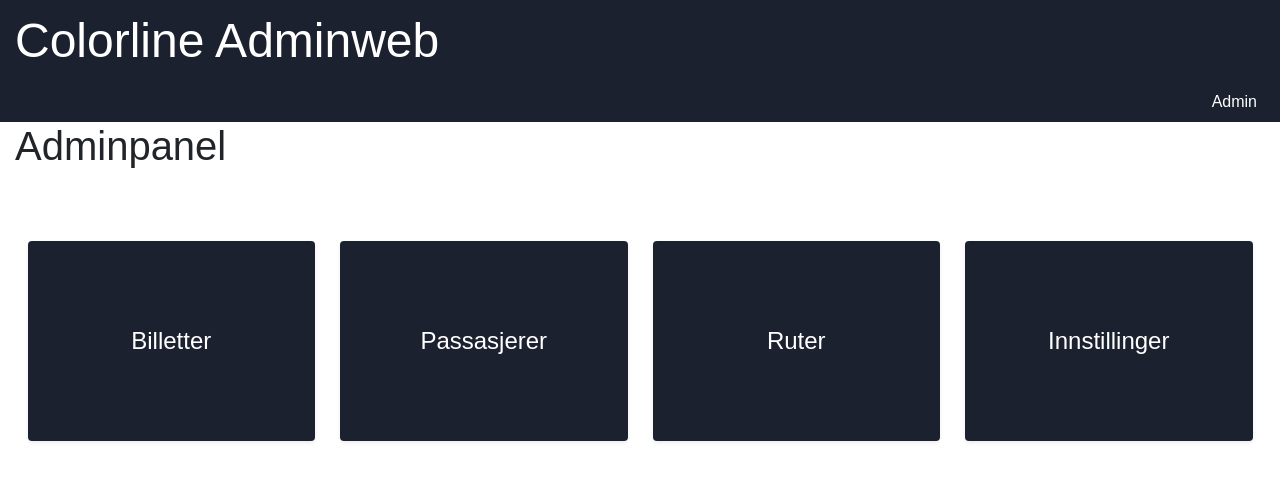
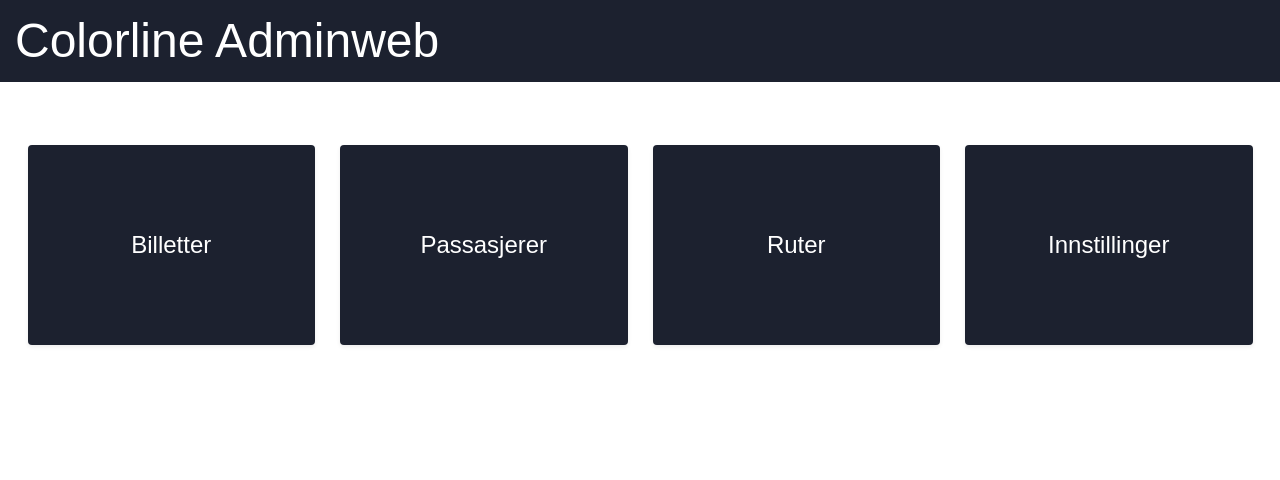
Before and after one commit to helenerogne/WebAppOppg2, an Angular app in the folder WebAppOppg2/ClientApp/: page /admin in a window 1280 px wide. Shown: the top 480 px of the page. Built offline with nearby package versions, Linux system fonts and the light colour scheme.

Commit message:
* admin.component.html: * passengerList.component.html:
* meny.component.html: fixed

```diff
--- a/WebAppOppg2/ClientApp/src/app/admin/admin.component.html
+++ b/WebAppOppg2/ClientApp/src/app/admin/admin.component.html
@@ -1,5 +1,4 @@
   <div class="container-fluid">
-    <h1>Adminpanel</h1>
     <div class="flex">
         <div class="admin-button-wrapper flex-box">
             <button class="btn panelbtn" routerLink="/ticketList">Billetter</button>
--- a/WebAppOppg2/ClientApp/src/app/meny/meny.component.html
+++ b/WebAppOppg2/ClientApp/src/app/meny/meny.component.html
@@ -12,15 +12,6 @@
                 <span class="navbar-toggler-icon"></span>
             </button>
 
-                <div class="navbar-collapse collapse d-sm-inline-flex flex-sm-row-reverse"
-                     [ngClass]="{ show: isExpanded}">
-
-                    <ul class="navbar-nav ">
-                        <li class="nav-item">
-                            <a class="nav-link" routerLink="/admin">Admin</a>
-                        </li>
-                    </ul>
-                </div>
 
         </div>
     </nav>
--- a/WebAppOppg2/ClientApp/src/app/passengerList/passengerList.component.html
+++ b/WebAppOppg2/ClientApp/src/app/passengerList/passengerList.component.html
@@ -1,15 +1,11 @@
 
 
 <div class="container list container-passenger">
-
-
     <div style="align-self: center; width: 400px;">
         <p class="alert alert-warning" [hidden]="passengerHadTickets">
             Denne passasjeren har registrerte billetter! Slett billettene først.
         </p>
     </div>
-<div class="container list" style="display: flex;">
-
     <div *ngIf="loading">Laster passasjerer....</div>
     <div class="container" style="margin-right: 20px;">
     <h3>Passasjerer</h3>
```
